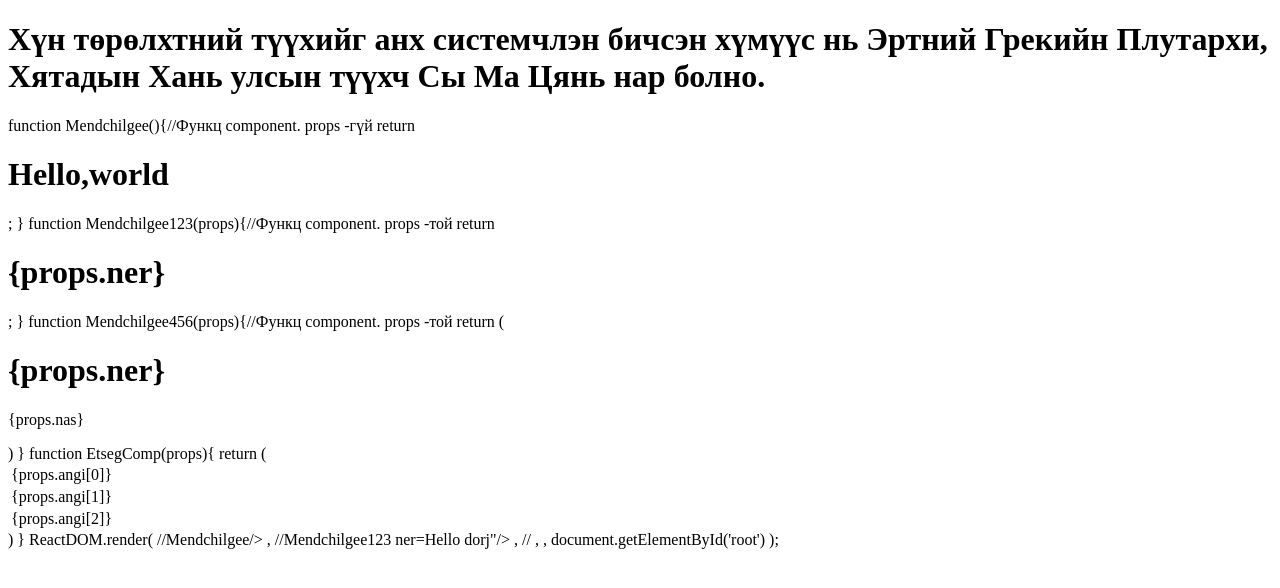
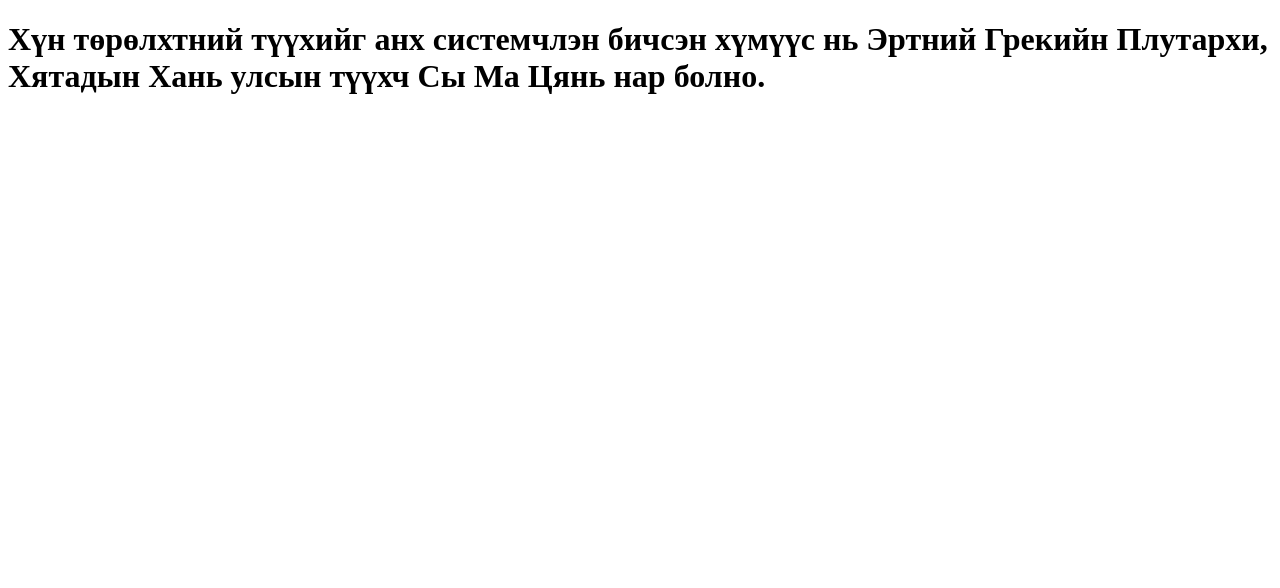
Before and after one commit to erdenebayar0023/demo, a plain HTML site: page index.html in a window 1280 px wide. Drawn offline with nearby package versions, Linux system fonts and the light colour scheme.

Commit message:
Update index.html

```diff
--- a/index.html
+++ b/index.html
@@ -22,38 +22,3 @@
     </script>
 </body>
 </html>
-function Mendchilgee(){//Функц component. props -гүй
-      return <h1>Hello,world</h1>;
-}
-function Mendchilgee123(props){//Функц component. props -той
-return <h1>{props.ner}</h1>;
-}
-function Mendchilgee456(props){//Функц component. props -той
-    return (
-        <div>
-    <h1>{props.ner} </h1>
-    <p>{props.nas} </p>
-    </div>
-    )
-}
-function EtsegComp(props){
-return (
-     <div>
-         <Mendchilgee/>
-         <Mendchilgee123 ner={props.ner}/>
-         <Mendchilgee456 ner={props.ner} nas={props.nas}/>
-         <table>
-                  <tr><td> {props.angi[0]} </td></tr>
-                  <tr><td> {props.angi[1]} </td></tr>
-                  <tr><td> {props.angi[2]} </td></tr>
-         </table>
-     </div>
-)
-}
-ReactDOM.render(
- //Mendchilgee/>  ,
- //Mendchilgee123 ner=Hello dorj"/> ,
- //<Mendchilgee456 ner="Hello dorj" nas='20'/> ,
- <EtsegComp ner="james" nas="25" angi={ ['ПХ','МС','НББМС'] } />,
-  document.getElementById('root')
-);
```
